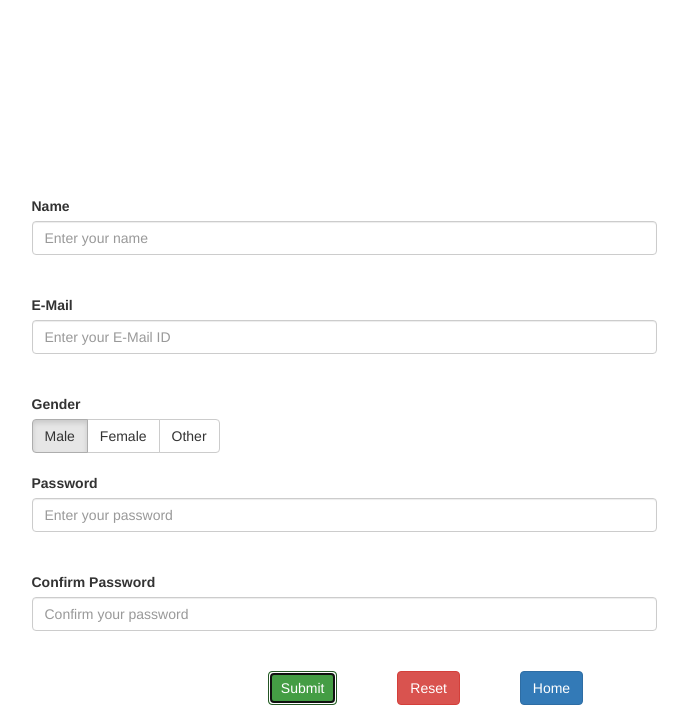
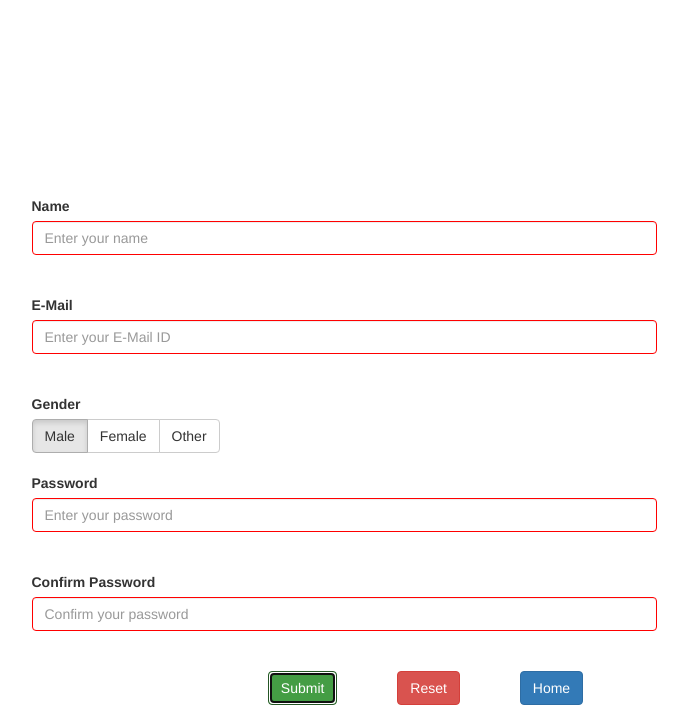
Before and after one commit to chamow97/Form-HandlebarJS-Java-Servlet, a plain HTML site: page WebContent/signup.html in a window 1280 px wide. Both pictures are taken after a click on the button "Submit". Shown: the part 92-812 px from the top of the page, without its empty margins (296-984 px from the left). Drawn offline with nearby package versions, Linux system fonts and the light colour scheme.

Commit message:
Interactive error box

```diff
--- a/WebContent/index.css
+++ b/WebContent/index.css
@@ -50,3 +50,9 @@ body {
 	margin-left: 50px;
 	margin-right: 50px;
 }
+
+.field-error {
+	border-color: red !important;
+    border-width:1px !important;
+    border-style:solid !important;
+}
--- a/WebContent/signup.html
+++ b/WebContent/signup.html
@@ -88,7 +88,24 @@
 			window.location.href='http://localhost:8080/UserForm/index.html';
 		}
 
+
+		function removeErrorClass() {
+			if($("#user-name").hasClass("field-error")) {
+				$("#user-name").removeClass("field-error");
+			}
+			if($("#user-email").hasClass("field-error")) {
+				$("#user-email").removeClass("field-error");
+			}
+			if($("#user-password").hasClass("field-error")) {
+				$("#user-password").removeClass("field-error");
+			}
+			if($("#confirm-password").hasClass("field-error")) {
+				$("#confirm-password").removeClass("field-error");
+			}
+		}
+
 		function resetForm(e) {
+			removeErrorClass();
 			document.getElementById("form-errors").innerHTML = "";
 			document.getElementById("user-name").value = "";
 			document.getElementById("user-email").value = "";
@@ -104,6 +121,7 @@
 			let userGender = "m";
 			let formText = "";
 			let userEmail = document.getElementById("user-email").value;
+			removeErrorClass();
 			if(userGenderNode[1].checked) {
 				userGender = "f";
 			}
@@ -112,18 +130,33 @@
 			}
 			// Check for emptiness of the fields
 			if(userName == "" || userEmail == "" || userPassword == "" || userConfirmPassword == "") {
+				if(userName == "") {
+					$("#user-name").addClass("field-error");
+				}
+				if(userEmail == "") {
+					$("#user-email").addClass("field-error");
+				}
+				if(userPassword == "") {
+					$("#user-password").addClass("field-error");
+				}
+				if(userConfirmPassword == "") {
+					$("#confirm-password").addClass("field-error");
+				}
 				formText = "<span class='red-text'>No field should be empty!</span>";
 			}
 
 			// Check for E-mail using Regex
 
 			else if(!(/^(([^<>()\[\]\\.,;:\s@"]+(\.[^<>()\[\]\\.,;:\s@"]+)*)|(".+"))@((\[[0-9]{1,3}\.[0-9]{1,3}\.[0-9]{1,3}\.[0-9]{1,3}\])|(([a-zA-Z\-0-9]+\.)+[a-zA-Z]{2,}))$/).test(String(userEmail).toLowerCase())) {
+				$("#user-email").addClass("field-error");
 				formText = "<span class='red-text'>E-mail format does not match!</span>";
 			}
 
 			//Check for Password equality
 
 			else if(String(userPassword) != String(userConfirmPassword)) {
+				$("#user-password").addClass("field-error");
+				$("#confirm-password").addClass("field-error");
 				formText = "<span class='red-text'>Password does not match!</span>";
 			}
 
```
Also changed, not shown: WebContent/login.html (+18 -0 lines).
